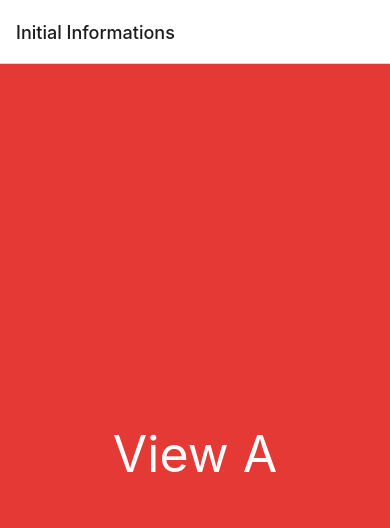
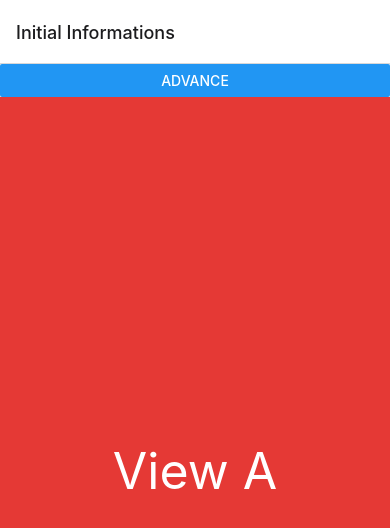
Before and after one commit to pedrohenriquecardoso/React-Native-Navigation, a React Native app: screen /ViewA in a window 390 px wide. Shown: the top 528 px of the page. Built offline with nearby package versions, Linux system fonts and the light colour scheme.

Commit message:
stack navigation

```diff
--- /dev/null
+++ b/src/components/StackStep.js
@@ -0,0 +1,18 @@
+import React from "react";
+import { View, Text, Button } from "react-native";
+
+export default props => {
+    return (
+        <View style={{flex: 1}}>
+            <View>
+                {props.advance
+                    ? <Button title='Advance' onPress={()=>{props.navigation.navigate(props.advance)}} />
+                    : false
+                }
+            </View>
+            <View style={{flex: 1}}>
+                {props.children}
+            </View>
+        </View>
+    )
+}
--- a/src/navigation/Stack.js
+++ b/src/navigation/Stack.js
@@ -3,14 +3,27 @@ import { createStackNavigator } from '@react-navigation/stack';
 import ViewA from '../views/ViewA'
 import ViewB from '../views/ViewB'
 import ViewC from '../views/ViewC'
+import StackStep from '../components/StackStep';
 
 const Stack = createStackNavigator()
 
 export default props => {
     return (
         <Stack.Navigator initialRouteName='ViewA' screenOptions={{headerShown: true}}>
-            <Stack.Screen name='ViewA' component={ViewA} options={{title: 'Initial Informations'}} />
-            <Stack.Screen name='ViewB' component={ViewB} />
+            <Stack.Screen name='ViewA' options={{title: 'Initial Informations'}} >
+                {props => (
+                    <StackStep {...props} advance='ViewB'>
+                        <ViewA />
+                    </StackStep>
+                )}
+            </Stack.Screen>
+            <Stack.Screen name='ViewB'>
+                {props => (
+                    <StackStep {...props} advance='ViewC'>
+                        <ViewB />
+                    </StackStep>
+                )}
+            </Stack.Screen>
             <Stack.Screen name='ViewC' component={ViewC} />
         </Stack.Navigator>
     )
```
